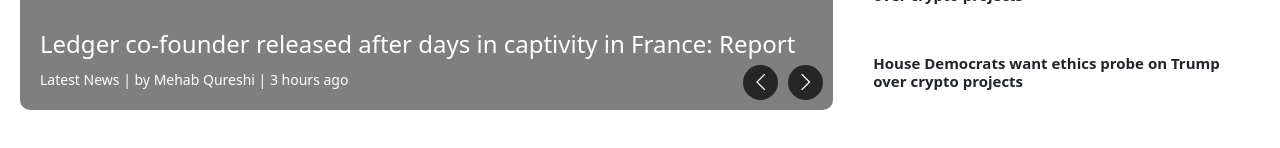
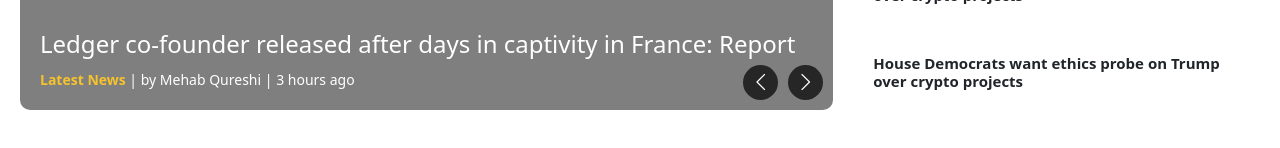
Before and after one commit to chistev/Cointelegraph, a SvelteKit app: page / in a window 1280 px wide. Shown: the part 490-638 px from the top of the page. Built offline with nearby package versions, Linux system fonts and the light colour scheme.

Commit message:
made LATEST NEWS to be bold and yellow

```diff
--- a/src/routes/+page.svelte
+++ b/src/routes/+page.svelte
@@ -93,6 +93,11 @@
         margin-top: 10px;
     }
 
+    .featured-article .overlay .meta span:first-child {
+    color: #f7c32d;
+    font-weight: bold;
+}
+
     .navigation-arrows {
         position: absolute;
         bottom: 10px;
```
